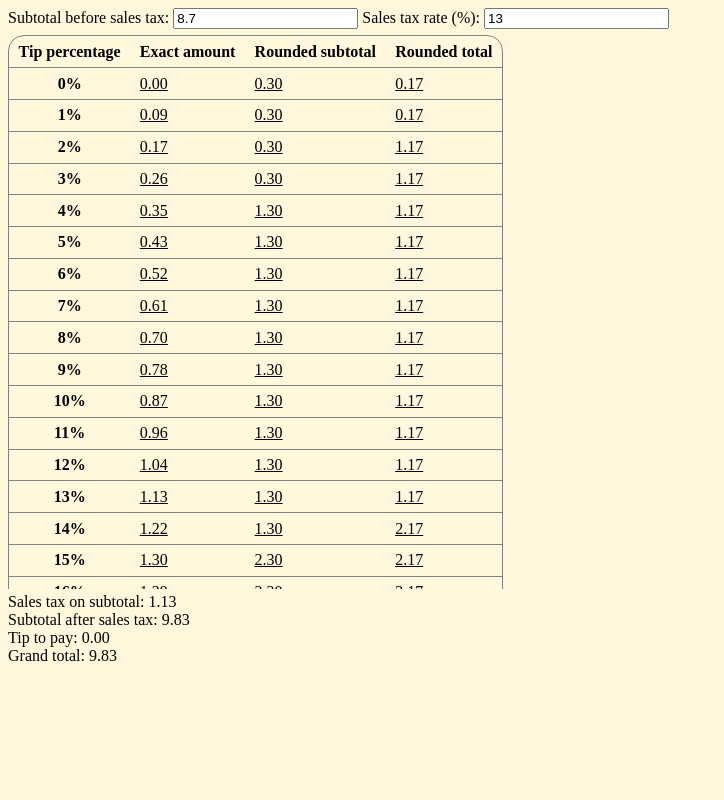
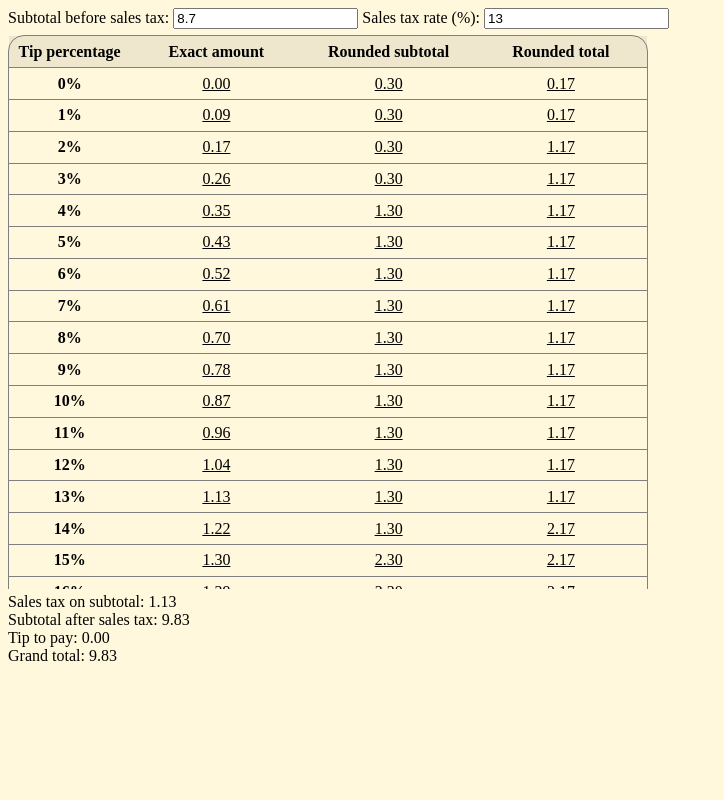
Before and after one commit to keianrao/TipCalculator, a website: page www/index.html in a window 1280 px wide. Shown: the whole page, without its empty margins (0-724 px from the left). Drawn offline with Linux system fonts and the light colour scheme.

Commit message:
Version change

```diff
--- a/config.xml
+++ b/config.xml
@@ -1,5 +1,5 @@
 <?xml version='1.0' encoding='utf-8'?>
-<widget id="com.keianrao.tipcalculator" version="0.2.0" xmlns="http://www.w3.org/ns/widgets" xmlns:cdv="http://cordova.apache.org/ns/1.0">
+<widget id="com.keianrao.tipcalculator" version="1.0.0" xmlns="http://www.w3.org/ns/widgets" xmlns:cdv="http://cordova.apache.org/ns/1.0">
     <name>TipCalculator</name>
     <description>Page for calculating dollar-rounded tips in a bill</description>
     <author email="dev@cordova.apache.org" href="https://cordova.apache.org">
--- a/package.json
+++ b/package.json
@@ -1,7 +1,7 @@
 {
   "name": "com.keianrao.tipcalculator",
   "displayName": "TipCalculator",
-  "version": "0.2.0",
+  "version": "1.0.0",
   "description": "Page for calculating dollar-rounded tips in a bill",
   "main": "index.js",
   "scripts": {
--- a/www/css/index.css
+++ b/www/css/index.css
@@ -29,6 +29,7 @@ html {
 #options {
     table-layout: fixed;
     margin: 0.4em 0;
+    max-width: 40em;
 
     border-spacing: 0;
     border: 0.05em solid grey;
@@ -37,19 +38,21 @@ html {
 #options tr th, #options tr td {
     border-top: 0.05em solid grey;
     padding: 0.4em 0.6em;
+    text-align: center;
 }
 #options > tr td.selected {
-    background-color: grey;
+    background-color: #0002;
 }
 #options > tr a:visited {
     color: inherit;
 }
-#options thead tr:first-child * { border-top: none; }
-#options thead tr:first-child *:first-child { border-left: none; }
-#options thead tr:first-child *:last-child { border-right: none; }
-#options thead tr:last-child * { border-bottom: none; }
-#options thead tr:last-child *:first-child { border-left: none; }
-#options thead tr:last-child *:last-child { border-right: none; }
+#options thead {
+    background-color: #0001;
+}
+#options thead tr th:nth-child(2) { width: 27%; }
+#options thead tr th:nth-child(3) { width: 27%; }
+#options thead tr th:nth-child(4) { width: 27%; }
+#options thead tr * { border-top: none; }
 
 input.error {
     color: #C00;
--- a/www/js/index.js
+++ b/www/js/index.js
@@ -156,7 +156,12 @@ function getMultiplier(percentageString)
 
 function selectCell(cell)
 {
+    if (selected) {
+        selected.removeAttribute("class");
+        selected = null;
+    }
     selected = cell;
+    selected.setAttribute("class", "selected");
     recalculate();
 }
 
@@ -184,7 +189,7 @@ function populateOptions()
         let a = document.createElement("a");
         a.innerText = "-";
         a.setAttribute("href", "");
-        a.addEventListener("click", function(eM) {
+        cell.addEventListener("click", function(eM) {
             selectCell(cell);
             eM.preventDefault();
         });
```
Also changed, not shown: 1 other file.
